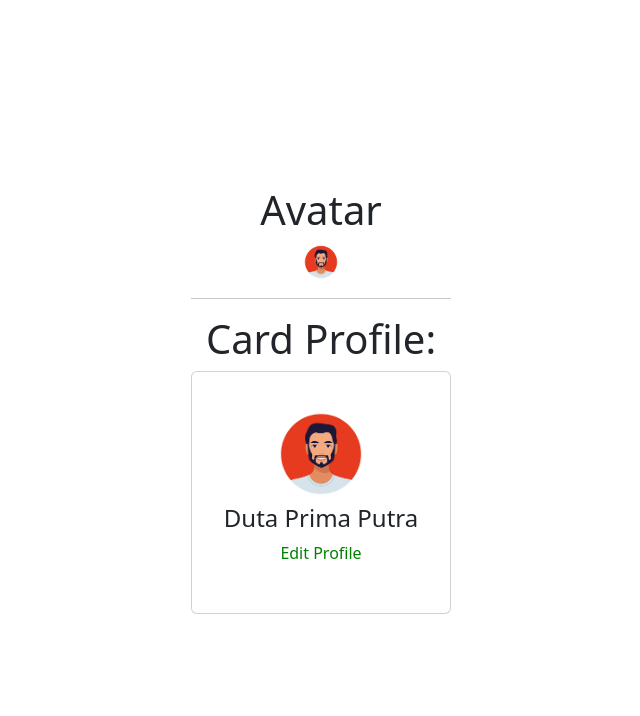
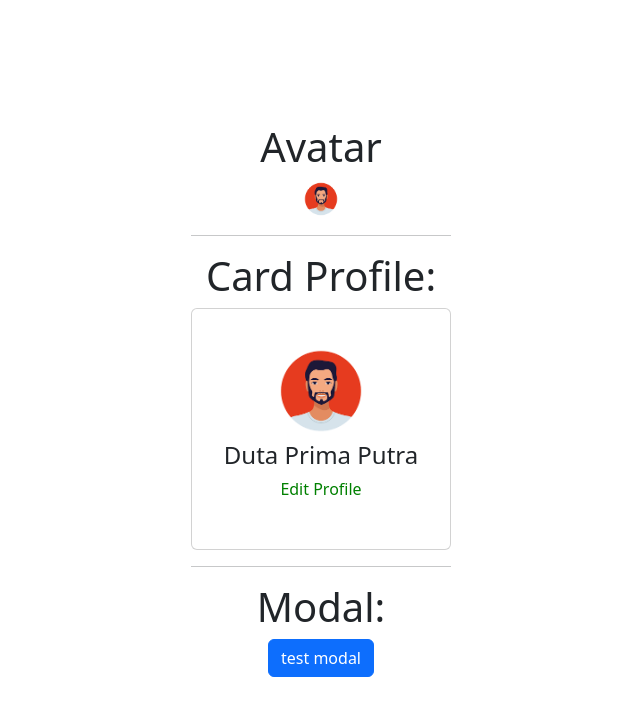
Before and after one commit to High-Levels/GoBlog, a React (Vite) app in the folder frontend/: page / in a window 1280 px wide. Shown: the top 716 px of the page, without its empty margins (319-959 px from the left). Built offline with nearby package versions, Linux system fonts and the light colour scheme.

Commit message:
Modal & Button components

```diff
--- /dev/null
+++ b/frontend/src/components/Button.jsx
@@ -0,0 +1,13 @@
+import React from 'react'
+
+const Button = ({ label, variant, ...rest }) => {
+  return (
+    <div>
+      <button {...rest} className={`btn btn-${variant}`}>
+        {label}
+      </button>
+    </div>
+  )
+}
+
+export default Button
--- /dev/null
+++ b/frontend/src/components/Modal.jsx
@@ -0,0 +1,50 @@
+import React from 'react'
+import Button from './Button'
+
+const Modal = () => {
+  return (
+    <div>
+      <Button
+        label='test modal'
+        variant='primary'
+        data-bs-toggle='modal'
+        data-bs-target='#exampleModal'
+      />
+
+      <div
+        className='modal fade'
+        id='exampleModal'
+        aria-labelledby='exampleModalLabel'
+        aria-hidden='true'
+      >
+        <div className='modal-dialog'>
+          <div className='modal-content'>
+            <div className='modal-header'>
+              <h1 className='modal-title fs-5' id='exampleModalLabel'>
+                Modal title
+              </h1>
+              <button
+                type='button'
+                className='btn-close'
+                data-bs-dismiss='modal'
+                aria-label='Close'
+              ></button>
+            </div>
+            <div className='modal-body'>...</div>
+            <div className='modal-footer'>
+              <Button
+                variant='secondary'
+                label='Close'
+                type='button'
+                data-bs-dismiss='modal'
+              />
+              <Button variant='primary' label='Save Change' type='button' />
+            </div>
+          </div>
+        </div>
+      </div>
+    </div>
+  )
+}
+
+export default Modal
--- a/frontend/src/pages/Home.jsx
+++ b/frontend/src/pages/Home.jsx
@@ -2,6 +2,8 @@
 import Avatar from '../components/Avatar'
 import Image1 from '../assets/images/avatar.png'
 import CardProfile from '../components/CardProfile'
+import Button from '../components/Button'
+import Modal from '../components/Modal'
 
 const Home = () => {
   return (
@@ -11,6 +13,9 @@
       <hr />
       <h1>Card Profile:</h1>
       <CardProfile />
+      <hr />
+      <h1>Modal:</h1>
+      <Modal />
     </div>
   )
 }
```
Also changed, not shown: 1 other file (tests, documents, lock files or other folders).
